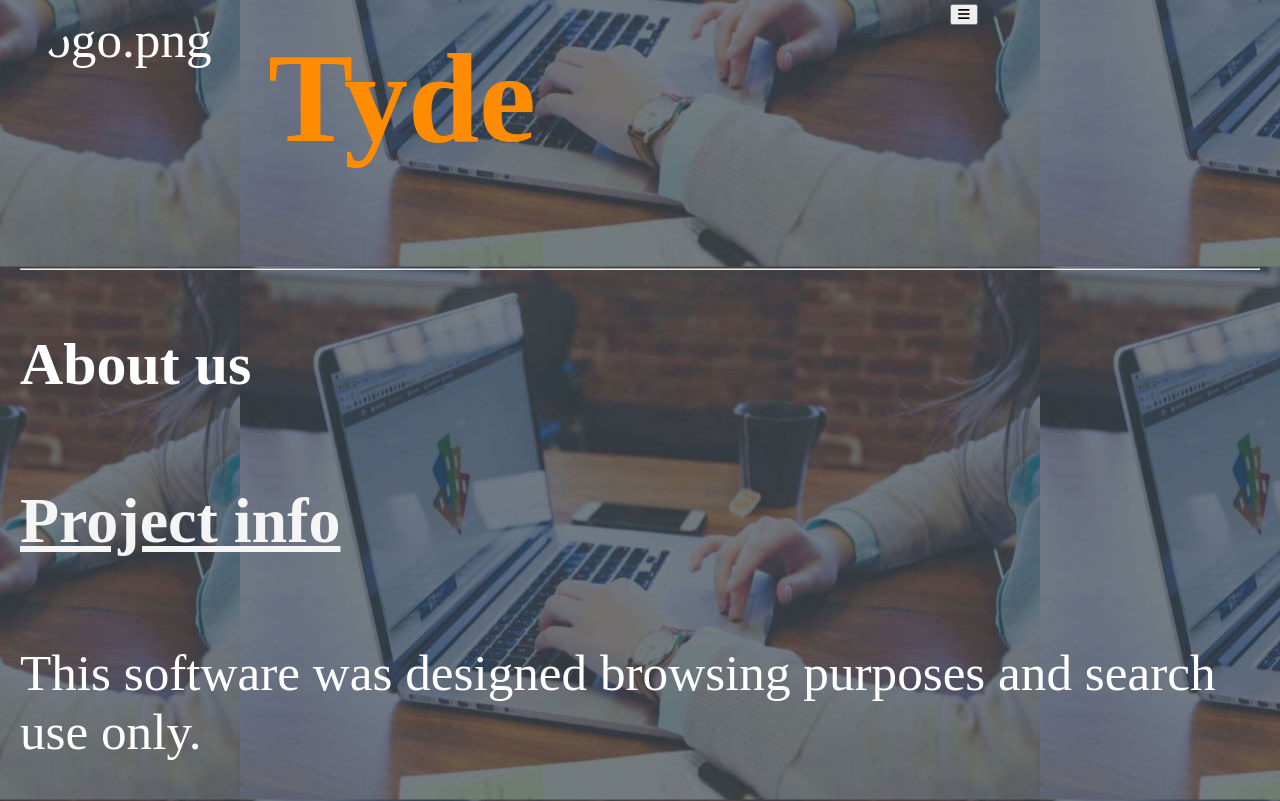
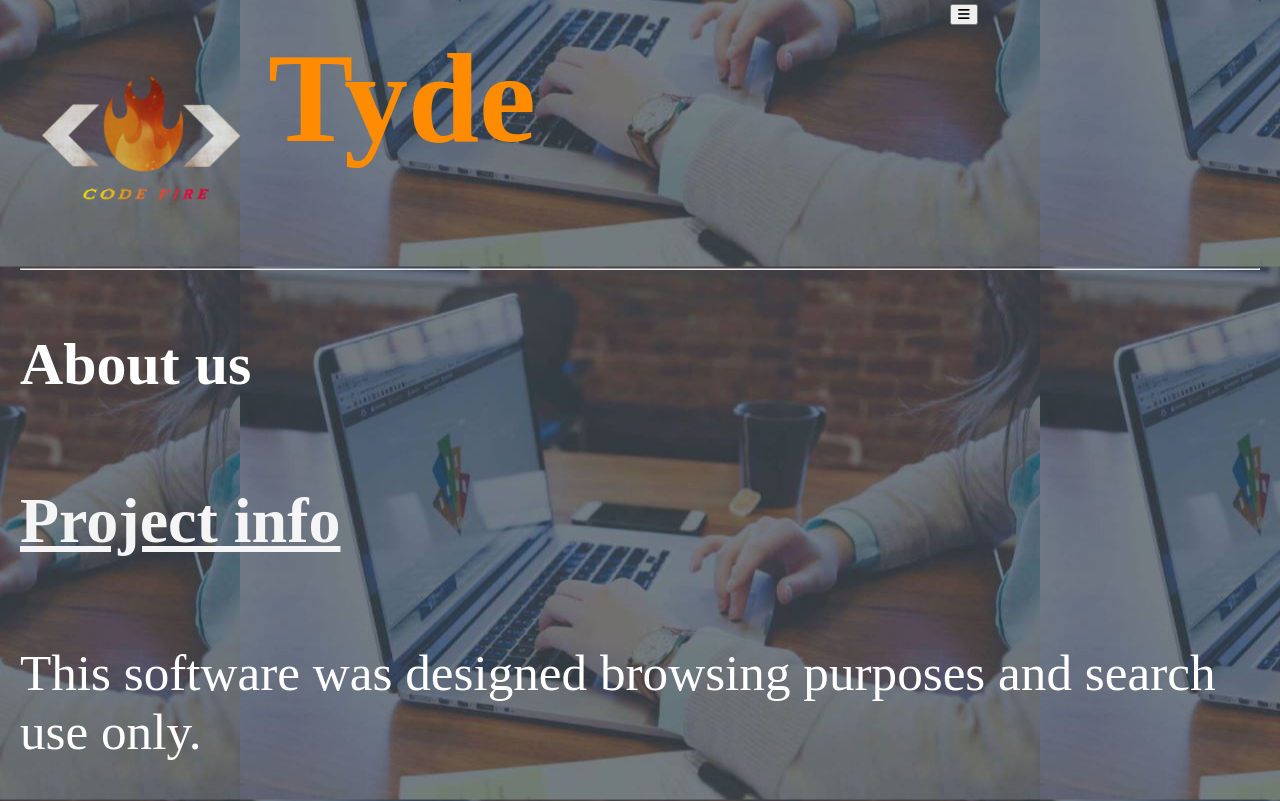
Before and after one commit to jayjordan379/tydey, a plain HTML site: page info.html in a window 1280 px wide. Shown: the top 801 px of the page. Drawn offline with Linux system fonts and the light colour scheme; the site is published under a folder, as on GitHub Pages, so addresses that start at the root find nothing.

Commit message:
Update info.html

```diff
--- a/info.html
+++ b/info.html
@@ -120,7 +120,7 @@ body{
   <div class="body">
   <div class="head">
     <span>
-      <img src="/logo5_9_232933 (1).png" alt="logo.png" id="word">
+      <img src="logo5_9_232933 (1).png" alt="logo.png" id="word">
 
 
       <span class="word">
```
